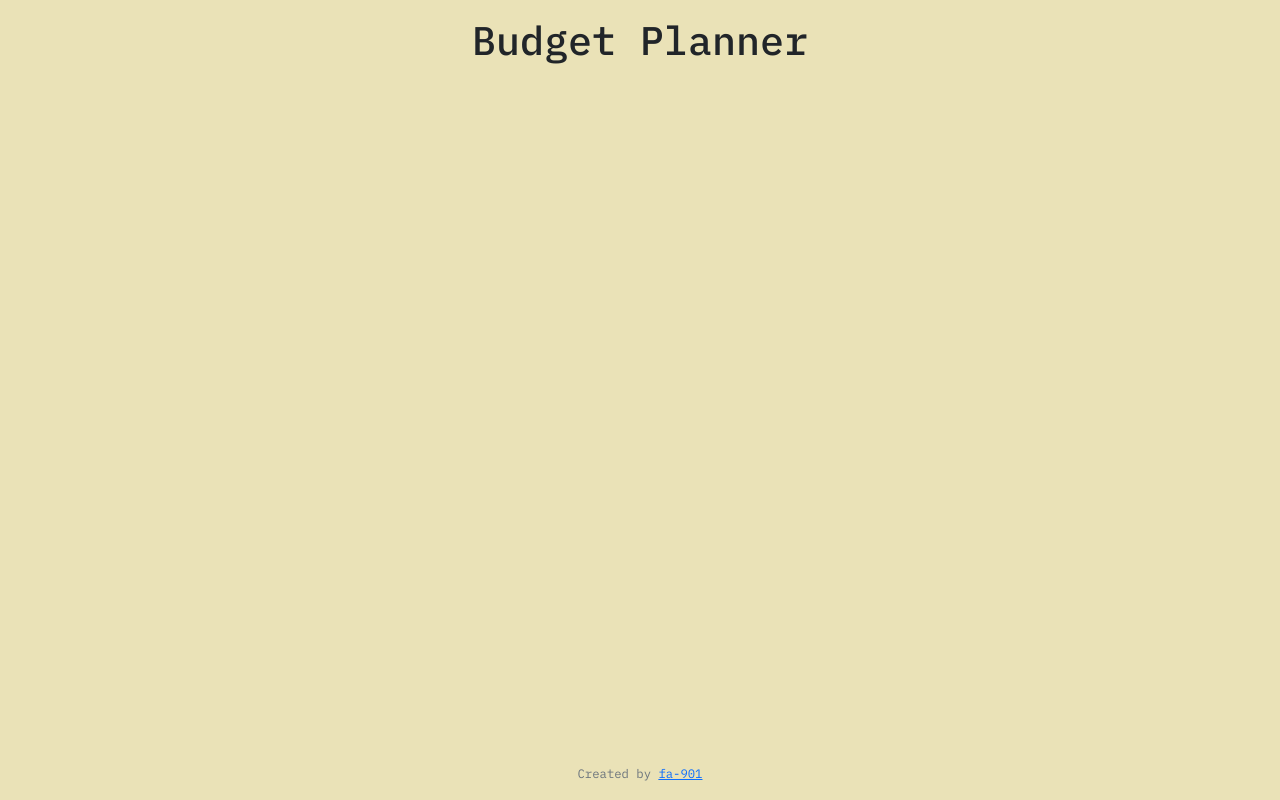
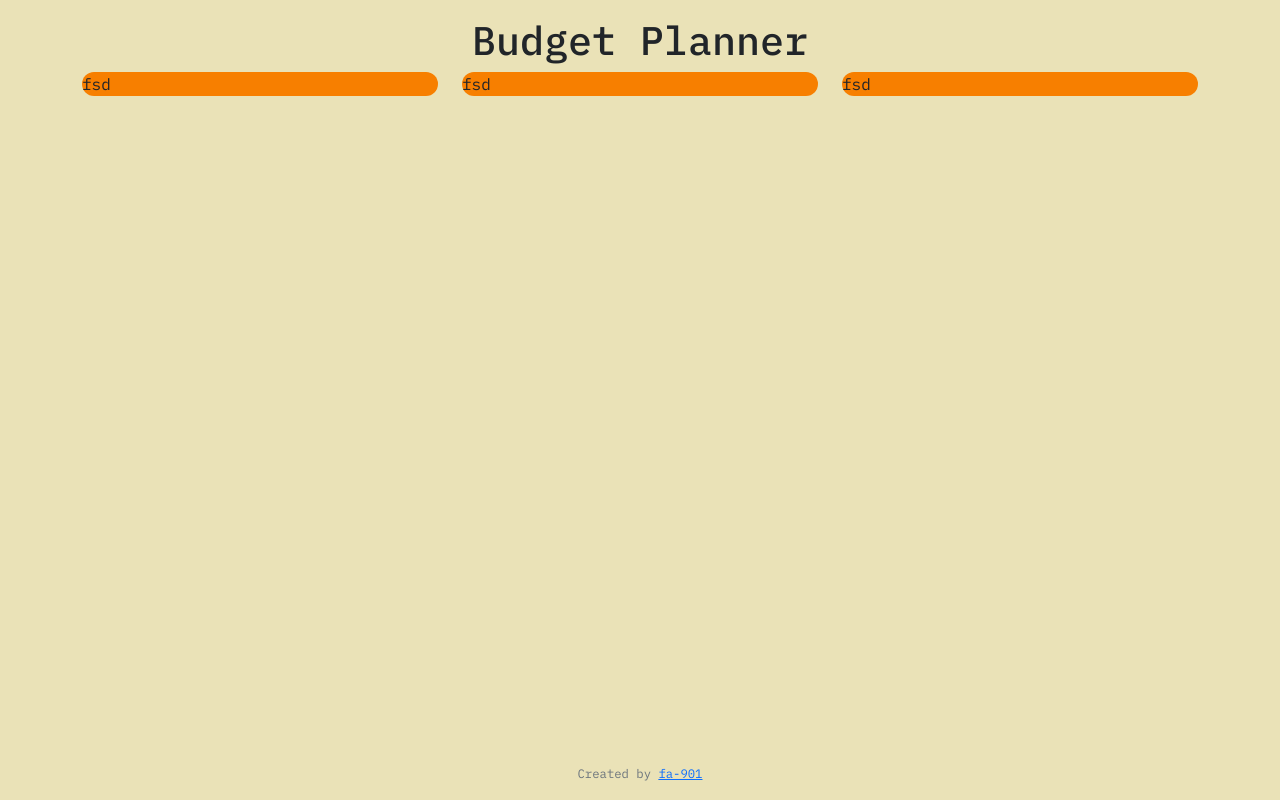
Before and after one commit to fa-901/budget-tracker, a React (Create React App) app: page / in a window 1280 px wide. Built offline with nearby package versions, Linux system fonts and the light colour scheme.

Commit message:
added redux & rfs library

```diff
--- a/package.json
+++ b/package.json
@@ -9,7 +9,9 @@
     "node-sass": "^5.0.0",
     "react": "^17.0.1",
     "react-dom": "^17.0.1",
+    "react-redux": "^7.2.2",
     "react-scripts": "4.0.3",
+    "rfs": "^9.0.3",
     "web-vitals": "^1.1.1"
   },
   "scripts": {
--- a/public/index.html
+++ b/public/index.html
@@ -6,6 +6,7 @@
 	<link rel="icon" href="%PUBLIC_URL%/favicon.ico" />
 	<meta name="viewport" content="width=device-width, initial-scale=1" />
 	<link rel="preconnect" href="https://fonts.gstatic.com">
+	<link rel="stylesheet" href="https://cdn.jsdelivr.net/npm/bootstrap-icons@1.4.0/font/bootstrap-icons.css">
 	<link
 		href="https://fonts.googleapis.com/css2?family=IBM+Plex+Mono:ital,wght@0,100;0,200;0,300;0,400;0,500;0,600;0,700;1,100;1,200;1,300;1,400;1,500;1,600;1,700&display=swap"
 		rel="stylesheet">
--- a/src/App.js
+++ b/src/App.js
@@ -1,4 +1,5 @@
 import './styles/styles.scss';
+import Budget from './components/Budget';
 
 function App() {
 	return (
@@ -6,6 +7,17 @@ function App() {
 			<h1 className='text-center form-group'>
 				Budget Planner
 			</h1>
+			<div className='row mb-4'>
+				<div className='col-md-4'>
+					<Budget />
+				</div>
+				<div className='col-md-4'>
+					<Budget />
+				</div>
+				<div className='col-md-4'>
+					<Budget />
+				</div>
+			</div>
 			<div className="text-center mt-auto form-text text-muted">
 				<small>Created by <a href="https://github.com/fa-901" rel='noopener noreferrer' target="_blank">fa-901</a></small>
 			</div>
--- /dev/null
+++ b/src/components/Budget.js
@@ -0,0 +1,7 @@
+export default function Budget(props){
+    return(
+        <div className='budget'>
+            fsd
+        </div>
+    )
+}
--- a/src/styles/styles.scss
+++ b/src/styles/styles.scss
@@ -1,4 +1,5 @@
 @import "colors";
+@import "../../node_modules/rfs/scss";
 
 html {
 	font-size: 16px;
@@ -15,3 +16,12 @@ body {
     font-family: 'IBM Plex Mono', monospace;
     background-color: $lemon-meringue;
 }
+
+.text-b {
+    color: $prussian-blue;
+}
+
+.budget {
+    border-radius: 1rem;
+    background-color: $orange;
+}
```
Also changed, not shown: 2 other files (tests, documents, lock files or other folders).
